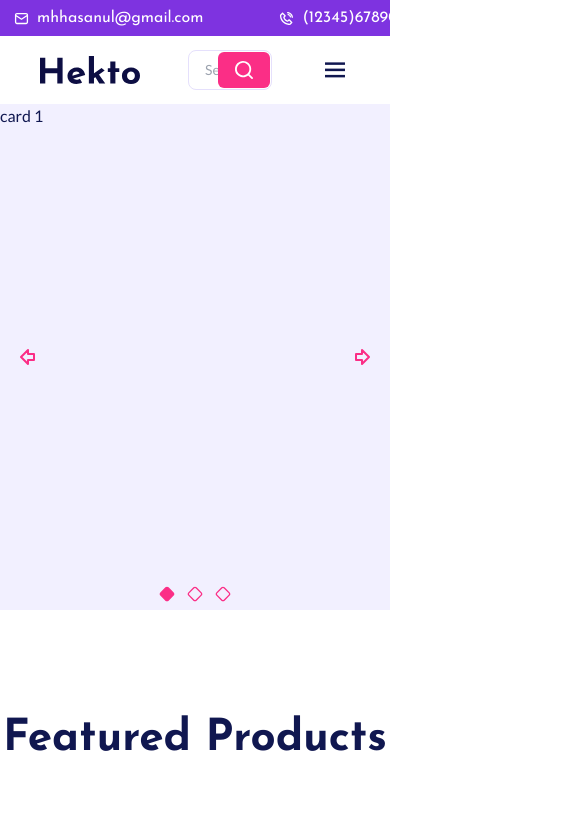
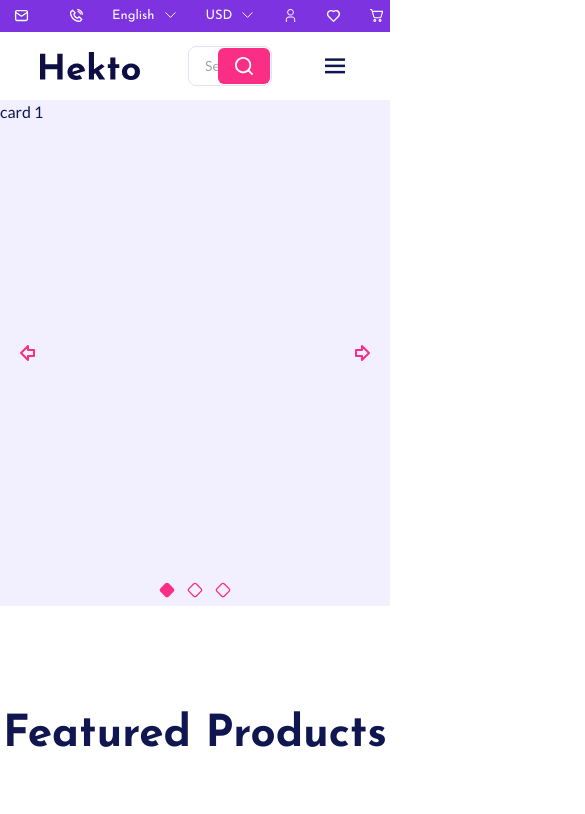
Before and after one commit to RochaDiego04/Hekto, a React (Vite) app: page / in a window 390 px wide. Shown: the top 814 px of the page, 585 px wide, since content can reach past the window. Built offline with nearby package versions, Linux system fonts and the light colour scheme.

Commit message:
fix [topBar]: Responsiveness to the topbar

```diff
--- a/src/components/TopBar.tsx
+++ b/src/components/TopBar.tsx
@@ -10,8 +10,8 @@ import "./Button/Button.css";
 export default function TopBar() {
   return (
     <div className="bg-tertiary flex justify-evenly">
-      <ul className="flex gap-12">
-        <li>
+      <ul className="flex gap-3 md:gap-12">
+        <li className="flex items-center justify-center">
           <Button
             buttonType="anchor"
             className="items-center text-white"
@@ -20,10 +20,10 @@ export default function TopBar() {
               <EnvelopIcon fillColor="#fff" width="15px" height="15px" />
             )}
           >
-            mhhasanul@gmail.com
+            <p className=" hidden md:block">mhhasanul@gmail.com</p>
           </Button>
         </li>
-        <li>
+        <li className="flex items-center justify-center">
           <Button
             buttonType="anchor"
             className="items-center text-white"
@@ -32,13 +32,13 @@ export default function TopBar() {
               <PhoneIcon fillColor="#fff" width="15px" height="15px" />
             )}
           >
-            (12345)67890
+            <p className=" hidden md:block">(12345)67890</p>
           </Button>
         </li>
       </ul>
 
-      <ul className="flex items-center">
-        <li>
+      <ul className="flex items-center text-[13px] md:text-[16px]">
+        <li className="flex items-center justify-center">
           <Button
             buttonType="anchor"
             className="items-center text-white flex-row-reverse"
@@ -50,7 +50,7 @@ export default function TopBar() {
             English
           </Button>
         </li>
-        <li>
+        <li className="flex items-center justify-center">
           <Button
             buttonType="anchor"
             className="items-center text-white flex-row-reverse"
@@ -62,7 +62,7 @@ export default function TopBar() {
             USD
           </Button>
         </li>
-        <li>
+        <li className="flex items-center justify-center">
           <Button
             buttonType="anchor"
             className="items-center text-white flex-row-reverse"
@@ -71,10 +71,10 @@ export default function TopBar() {
               <UserIcon fillColor="#fff" width="15px" height="15px" />
             )}
           >
-            Login
+            <p className=" hidden md:block">Login</p>
           </Button>
         </li>
-        <li>
+        <li className="flex items-center justify-center">
           <Button
             buttonType="anchor"
             className="items-center text-white flex-row-reverse"
@@ -83,7 +83,7 @@ export default function TopBar() {
               <HeartIcon fillColor="#fff" width="15px" height="15px" />
             )}
           >
-            Wishlist
+            <p className=" hidden md:block">Wishlist</p>
           </Button>
         </li>
         <li>
```
